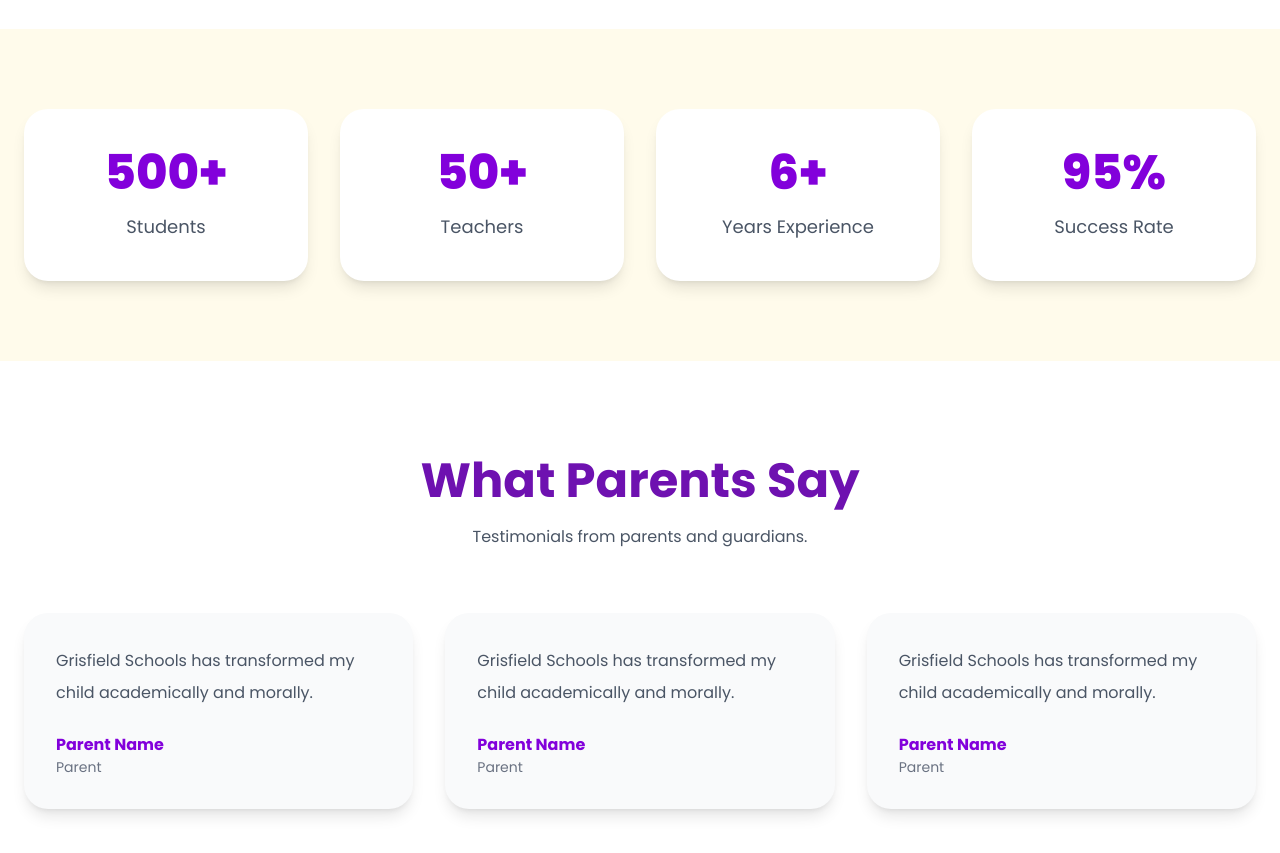
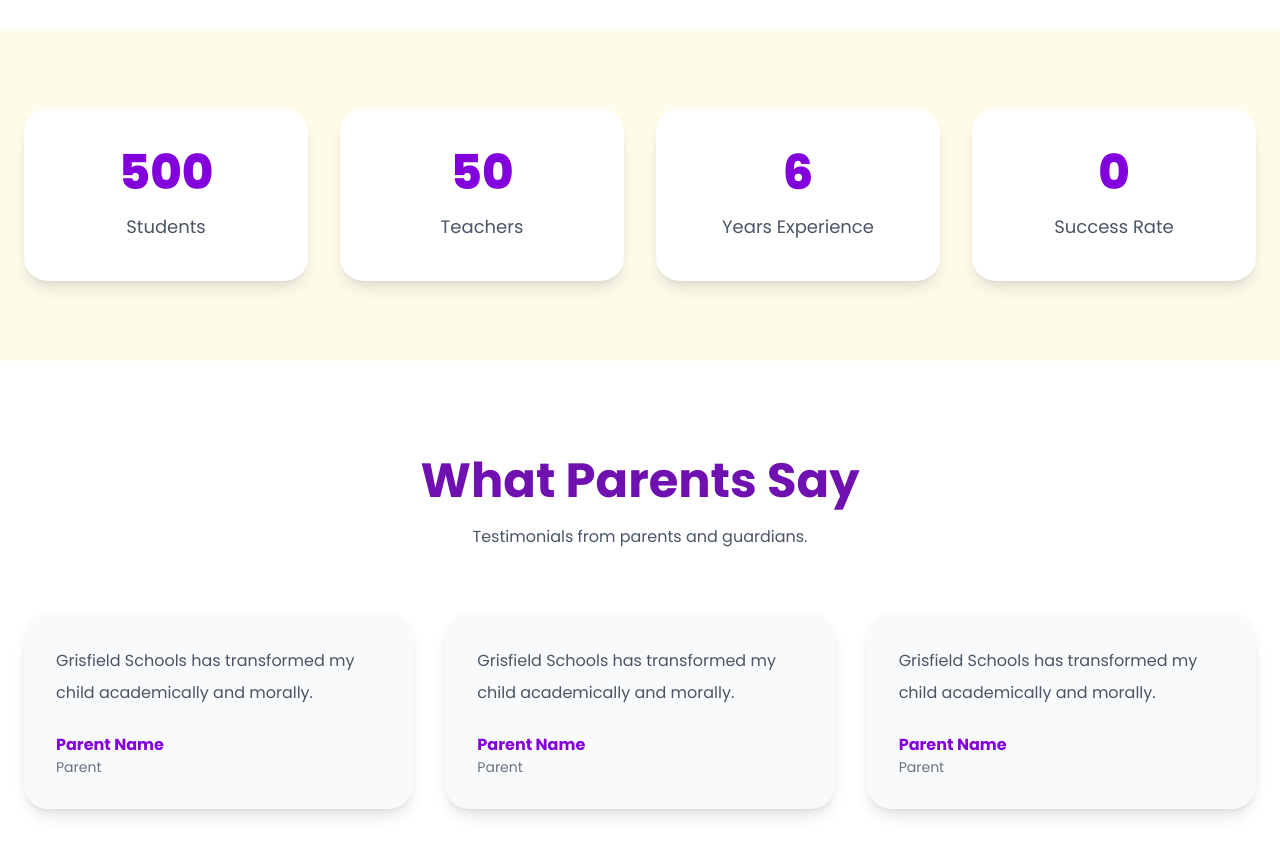
Before and after one commit to MstPaschal/school-management-system, a React (Vite) app in the folder client/: page / in a window 1280 px wide. Shown: the part 4200-5053 px from the top of the page. Built offline with nearby package versions, Linux system fonts and the light colour scheme.

Commit message:
Countdown

```diff
--- a/client/src/pages/Home.jsx
+++ b/client/src/pages/Home.jsx
@@ -321,7 +321,10 @@
 
                 <h3 className="text-3xl sm:text-4xl md:text-5xl font-extrabold text-purple-700">
 
-                  {item[0]}
+                  <CountUp
+                    end={Number(item[0].replace("+", ""))}
+                    duration={4}
+                  />
 
                 </h3>
 
```
